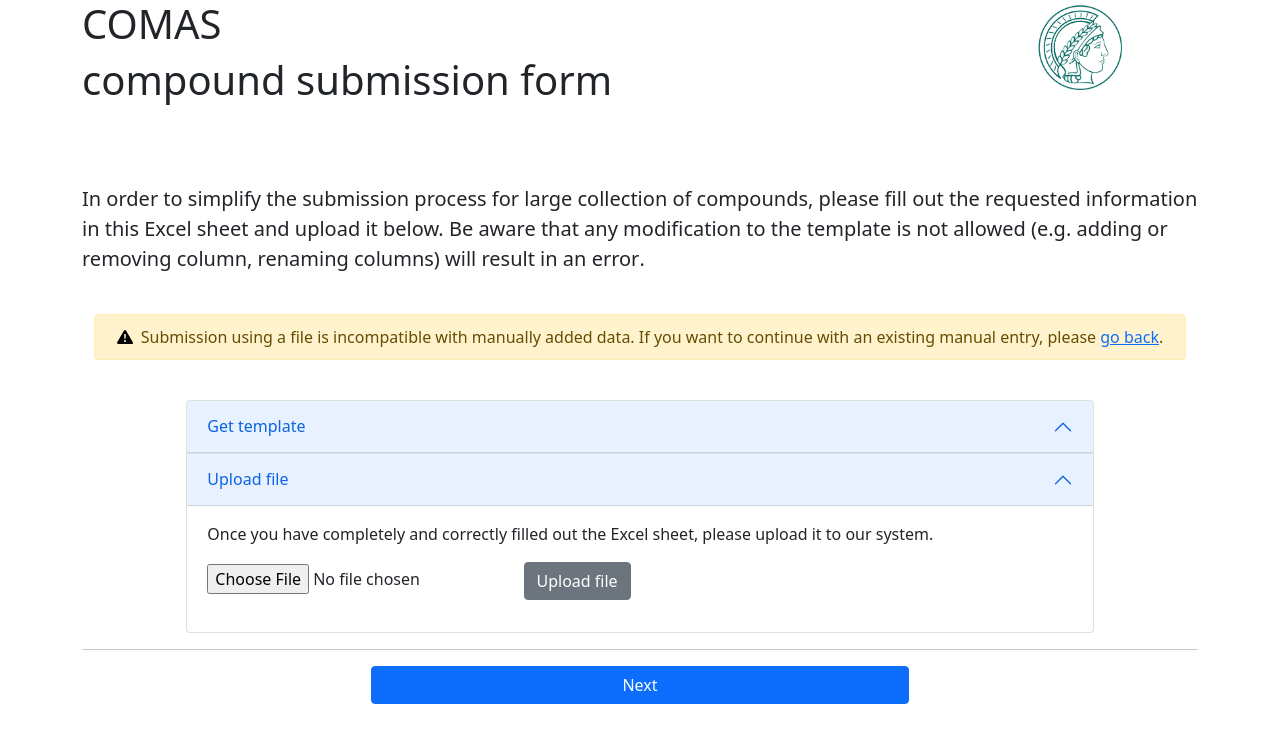
After one commit to BernalFA/submission_form, a Flask app: template app/templates/upload_external_from_file.html in a window 1280 px wide. The commit adds this page. Shown: the top 743 px of the page. Run offline with Flask 3, Linux system fonts and the light colour scheme; the template is opened without the code that fills it, so the values that code supplies are empty.

Commit message:
correct links

```diff
--- /dev/null
+++ b/app/templates/upload_external_from_file.html
@@ -0,0 +1,99 @@
+{% extends 'from_file.html' %}
+
+{% block form %}
+
+<div class="container">
+    <div class="row g-3">
+        <div class="col">
+            <svg xmlns="http://www.w3.org/2000/svg" class="d-none">
+                <symbol id="exclamation-triangle-fill" viewBox="0 0 16 16">
+                    <path d="M8.982 1.566a1.13 1.13 0 0 0-1.96 0L.165 13.233c-.457.778.091 1.767.98 1.767h13.713c.889 0 1.438-.99.98-1.767L8.982 1.566zM8 5c.535 0 .954.462.9.995l-.35 3.507a.552.552 0 0 1-1.1 0L7.1 5.995A.905.905 0 0 1 8 5zm.002 6a1 1 0 1 1 0 2 1 1 0 0 1 0-2z"/>
+                </symbol>
+            </svg>
+            <div class="alert alert-warning d-flex align-items-center justify-content-center" style="height: 46px;" role="alert">
+                <svg class="bi flex-shrink-0 me-2" width="16" height="16" role="img" aria-label="Warning:"><use xlink:href="#exclamation-triangle-fill"/></svg>
+                <div>
+                    Submission using a file is incompatible with manually added data. If you want to continue with an existing manual entry, please <a href="{{ url_for('main.upload_external') }}">go back</a>.
+                </div>
+            </div>
+        </div>
+    </div>
+</div>
+
+<br>
+
+<div class="container">
+    <div class="row g-3">
+        <div class="col-md-1"></div>
+        <div class="col-md-10">
+            <div class="accordion" id="fileSelection">
+                <div class="accordion-item">
+                    <h2 class="accordion-header">
+                        <button class="accordion-button" type="button" data-bs-toggle="collapse" data-bs-target="#collapseOne" aria-expanded="false" aria-controls="collapseOne">
+                            Get template
+                        </button>
+                    </h2>
+                    <div class="accordion-collapse collapse" id="collapseOne" data-bs-parent="#fileSelection">
+                        <div class="accordion-body">
+                            <div class="d-flex align-items-center">
+                                <span>
+                                    Here you can download an Excel sheet template to fill out all the information required for the registration.
+                                </span>
+                                <a href="{{ url_for('main.download_external') }}" class="btn btn-secondary ms-3">Download Template</a>
+                            </div>
+                        </div>
+                    </div>
+                </div>
+                <div class="accordion-item">
+                    <h2 class="accordion-header">
+                        <button class="accordion-button" type="button" data-bs-toggle="collapse" data-bs-target="#collapseTwo" aria-expanded="false" aria-controls="collapseTwo">
+                            Upload file
+                        </button>
+                    </h2>
+                    <div class="accordion-collapse collapse show" id="collapseTwo" data-bs-parent="#fileSelection">
+                        <div class="accordion-body">
+                            <div class="row g-3">
+                                <div class="col-md-12">
+                                    Once you have completely and correctly filled out the Excel sheet, please upload it to our system.
+                                </div>
+                                <br>
+                                <div class="col-md-12">
+                                    <form method="POST" enctype="multipart/form-data">
+                                        <input type="file" name="file" required>
+                                        <button type="submit" class="btn btn-secondary">Upload file</button>
+                                    </form>
+                                </div>
+                                <div class="col-md-2">
+                                {% with messages = get_flashed_messages() %}
+                                    {% if messages %}
+                                        {% for message in messages %}
+                                        <div class="alert alert-danger" role="alert">{{ message }}</div>
+                                        {% endfor %}
+                                    {% endif %}
+                                {% endwith %}
+                                </div>
+                            </div>
+                        </div>
+                    </div>
+                </div>
+            </div>
+        </div>
+    </div>
+</div>
+
+{% endblock %}
+
+{% block submit %}
+
+<hr>
+
+<div class="container">
+    <div class="row g-3">
+        <div class="col-md-3"></div>
+        <div class="col-md-6 text-end">
+            <a href="{{ url_for('main.summary_internal') }}" class="w-100 btn btn-primary">Next</a>
+        </div>
+    </div>
+</div>
+
+{% endblock %}
```
Also changed, not shown: app/templates/upload_external.html (+16 -1 lines).
